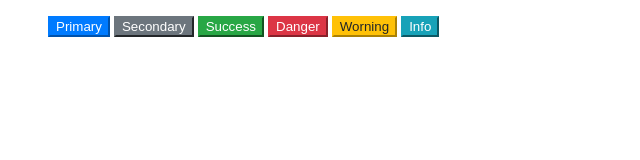
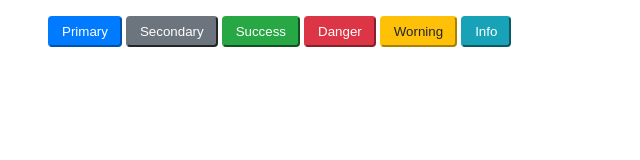
Before and after one commit to qingguatang/fe-p1-review, a plain HTML site: page xl_w/4/homework.html in a window 1280 px wide. Shown: the whole page, without its empty margins (0-640 px from the left). Drawn offline with Linux system fonts and the light colour scheme.

Commit message:
finish review

```diff
--- a/xl_w/4/homework.html
+++ b/xl_w/4/homework.html
@@ -6,11 +6,15 @@
     <meta http-equiv="X-UA-Compatible" content="ie=edge">
     <title>Document</title>
     <style>
+
+    /* 我们对代码的格式（缩进、空格等）非常重视
+    我尝试对下面这一段重新排了下，你也需要对其他的CSS样式重新排版下。 */
+
     .btn-a {
-            color: #fff;
-            background-color: #007bff;
-            border-color: #007bff;
-        }
+        color: #fff;
+        background-color: #007bff;
+        border-color: #007bff;
+    }
 
     .btn-a:active {
         color: #fff;
@@ -147,17 +151,44 @@
                     box-shadow: 0 0 0 0.2rem rgba(23,162,184,.5);
                 }
 
+    /* 总体来说做得非常不错了，我们可以小优化下 */
+    .btn {
+        /* 内边距, 上下为6， 左右为12 */
+        padding: 6px 12px;
+
+        /* 也可以分开写，就是小麻烦点 */
+        padding-left: 12px;
+        padding-right: 12px;
+        padding-top: 6px;
+        padding-bottom: 6px;
+
+        /* 最后，四个方向也可以合在一条上写 */
+        /* 方向依次为 上 右 下 左， 你可以想像为，从上面开始，顺着转一圈 */
+        padding: 6px 12px 6px 12px;
+
+        /* 圆角 */
+        border-radius: 4px;
+
+        /* 一般来说，按扭可以加个hover移上去的手势，像链接一下
+        你可以Chrome中去掉，以查看效果差异 */
+        cursor: pointer;
+    }
+
+    /* focus的时候，需要去掉外面讨厌的蓝色 */
+    .btn:focus {
+        outline: none;
     }
     </style>
 </head>
 <body>
+    <!-- 我们可以在一个元素上加多个classs名称，这样就可以把一些公共的样式写在一起了 -->
     <ul>
-        <button class="btn-a">Primary</button>
-        <button class="btn-b">Secondary</button>
-        <button class="btn-c">Success</button>
-        <button class="btn-d">Danger</button>
-        <button class="btn-e">Worning</button>
-        <button class="btn-f">Info</button>
+        <button class="btn btn-a">Primary</button>
+        <button class="btn btn-b">Secondary</button>
+        <button class="btn btn-c">Success</button>
+        <button class="btn btn-d">Danger</button>
+        <button class="btn btn-e">Worning</button>
+        <button class="btn btn-f">Info</button>
     </ul>
 </body>
 </html>
```
